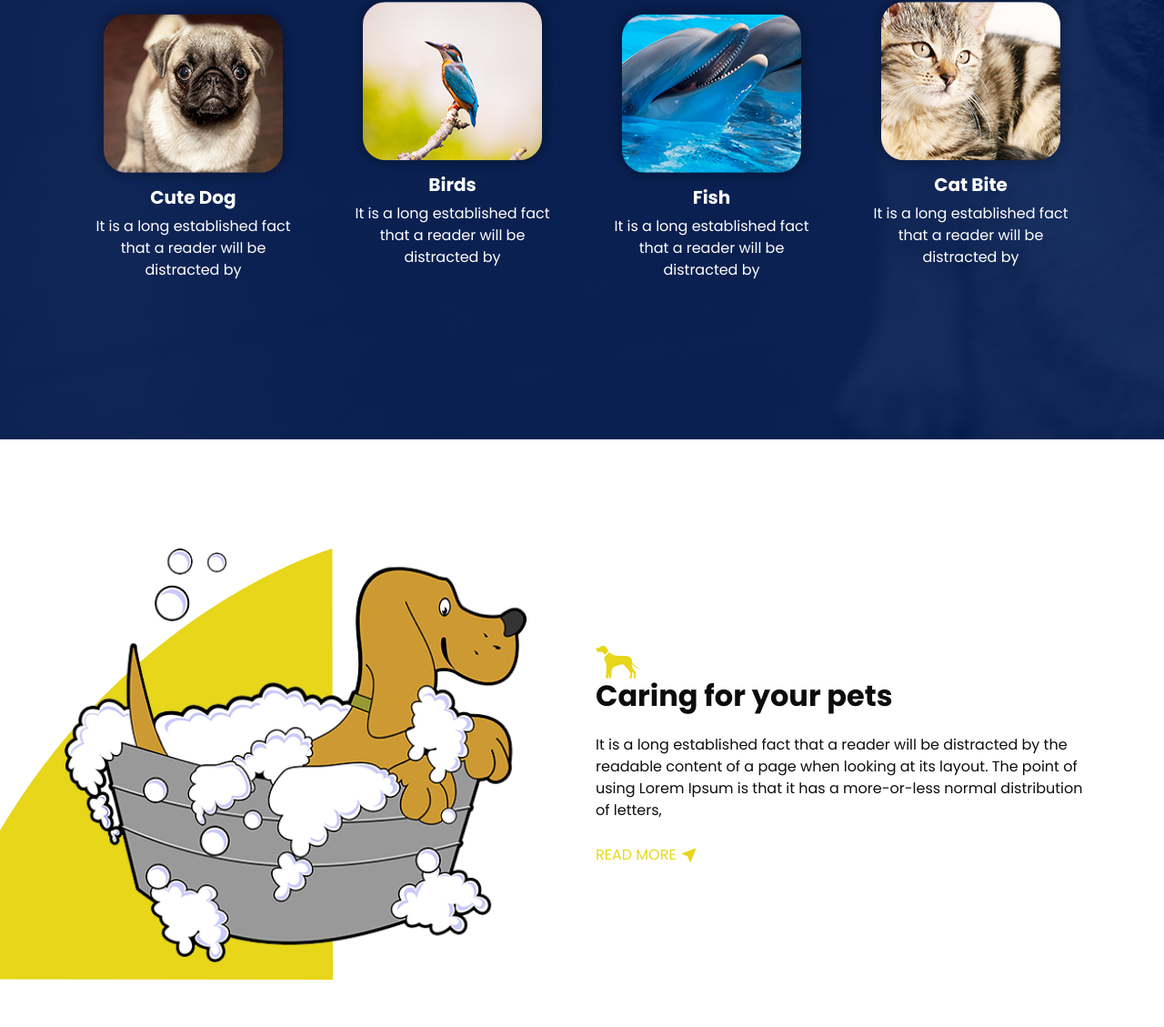
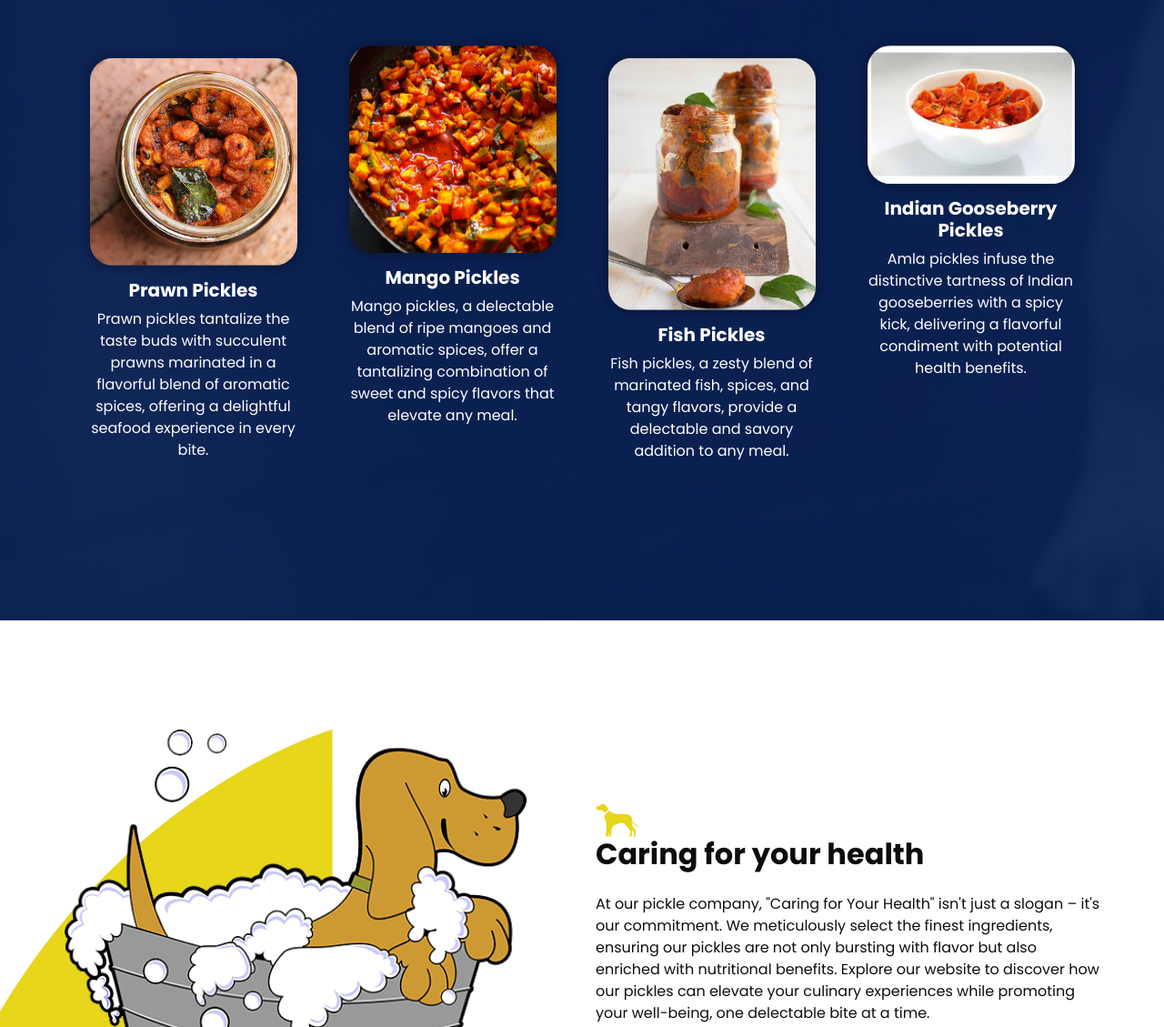
Before and after one commit to Industrialists-Ino/acharucompany.com, a plain HTML site: page index.html in a window 1280 px wide. Shown: the part 1390-2519 px from the top of the page at 91% size. Drawn offline with nearby package versions, Linux system fonts and the light colour scheme.

Commit message:
added photos

```diff
--- a/index.html
+++ b/index.html
@@ -248,7 +248,7 @@
           </h2>
         </div>
         <p>
-          It is a long established fact that a reader will be distracted by the readable content of a page when looking at its layout. The point of using Lorem Ipsum is that it has a more-or-less normal distribution of letters,
+          Kerala pickles, a beloved part of South Indian cuisine, are renowned for their bold flavors and unique preparation methods. These pickles are a delightful blend of sun-ripened fruits and vegetables like mangoes, lime, and various spices. With their mouthwatering taste and vibrant spices, Kerala pickles are a must-try to experience the rich culinary heritage of the region.
         </p>
         <div class="btn-box">
           <a href="">
@@ -271,53 +271,54 @@
       <div class="animal_container">
         <div class="box b1">
           <div class="img-box">
-            <img src="images/dog.jpg" alt="">
+            <img src="images/acharr1.jpg" alt="">
           </div>
           <div class="detail-box">
             <h5>
-              Cute Dog
+              Prawn Pickles
             </h5>
             <p>
-              It is a long established fact that a reader will be distracted by
+              Prawn pickles tantalize the taste buds with succulent prawns marinated in a flavorful blend of aromatic spices, offering a delightful seafood experience in every bite.
             </p>
           </div>
         </div>
         <div class="box b2">
           <div class="img-box">
-            <img src="images/bird.jpg" alt="">
+            <img src="images/acharr2.png" alt="">
           </div>
           <div class="detail-box">
             <h5>
-              Birds
+              Mango Pickles
             </h5>
             <p>
-              It is a long established fact that a reader will be distracted by
+              Mango pickles, a delectable blend of ripe mangoes and aromatic spices, offer a tantalizing combination of sweet and spicy flavors that elevate any meal.
             </p>
           </div>
         </div>
         <div class="box b1">
           <div class="img-box">
-            <img src="images/fish.jpg" alt="">
+            <img src="images/acharr3.jpg" alt="">
           </div>
           <div class="detail-box">
             <h5>
-              Fish
+              Fish Pickles
             </h5>
             <p>
-              It is a long established fact that a reader will be distracted by
+              Fish pickles, a zesty blend of marinated fish, spices, and tangy flavors, provide a delectable and savory addition to any meal.
+
             </p>
           </div>
         </div>
         <div class="box b2">
           <div class="img-box">
-            <img src="images/cat.jpg" alt="">
+            <img src="images/acharr4.jpg" alt="">
           </div>
           <div class="detail-box">
             <h5>
-              Cat Bite
+              Indian Gooseberry Pickles
             </h5>
             <p>
-              It is a long established fact that a reader will be distracted by
+              Amla pickles infuse the distinctive tartness of Indian gooseberries with a spicy kick, delivering a flavorful condiment with potential health benefits.
             </p>
           </div>
         </div>
@@ -342,11 +343,11 @@
             <div class="heading_container">
               <img src="images/heading-img.png" alt="">
               <h2>
-                Caring for your pets
+                Caring for your health
               </h2>
             </div>
             <p>
-              It is a long established fact that a reader will be distracted by the readable content of a page when looking at its layout. The point of using Lorem Ipsum is that it has a more-or-less normal distribution of letters,
+              At our pickle company, "Caring for Your Health" isn't just a slogan – it's our commitment. We meticulously select the finest ingredients, ensuring our pickles are not only bursting with flavor but also enriched with nutritional benefits. Explore our website to discover how our pickles can elevate your culinary experiences while promoting your well-being, one delectable bite at a time.
             </p>
             <div class="btn-box">
               <a href="">
@@ -374,7 +375,7 @@
           Why Choose Us
         </h2>
         <p>
-          It is a long established fact that a reader will be distracted by the readable content of a
+          Choose us for tradition and innovation, delivering pickles that satisfy your taste buds and contribute to your well-being.
         </p>
       </div>
       <div class="us_container">
```
Also changed, not shown: images/acharr1.jpg (added), images/acharr2.png (added), images/acharr3.jpg (added), images/acharr4.jpg (added).
